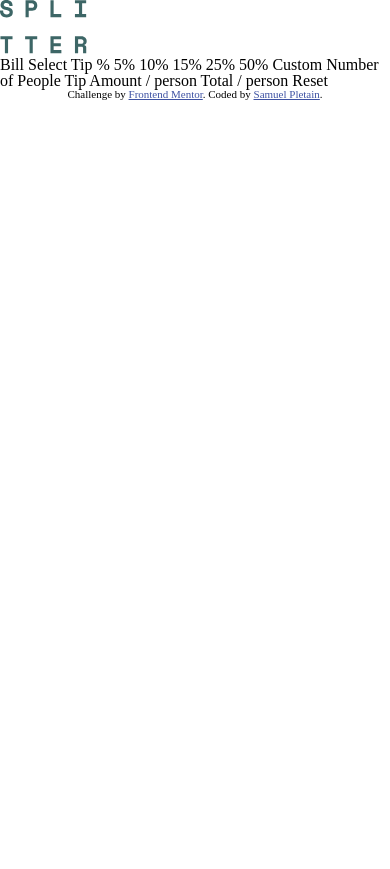
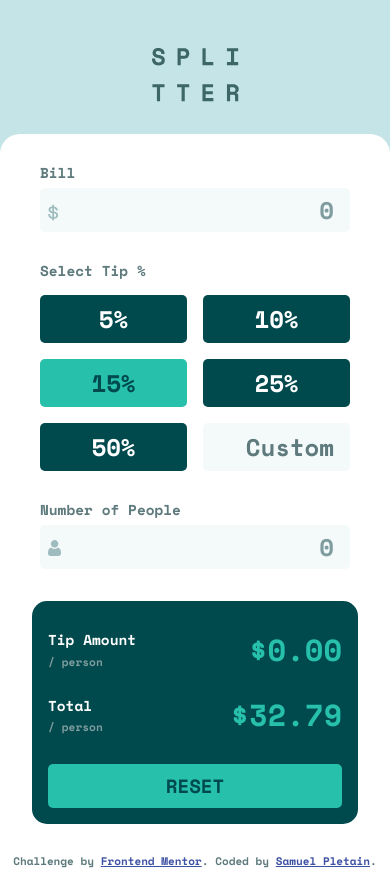
Before and after one commit to samuelpletain/FEM-tip-calculator-app, a website built with Vite: page index.html in a window 390 px wide. Before the commit the page ends 844 px from the top, so only its background shows below. Built offline with nearby package versions, Linux system fonts and the light colour scheme.

Commit message:
Mobile view completed

```diff
--- a/index.html
+++ b/index.html
@@ -18,34 +18,44 @@
   <main class="main">
     <img src="images/logo.svg" alt="Splitter Logo" class="main__logo">
     <div class="main__app app">
-
+      <div class="app__section section section--dollar">
+        <p class="section__title">Bill</p>
+        <input type="text" class="section__input" placeholder="0">
+      </div>
+      <div class="app__section section section--grid">
+        <p class="section__title">Select Tip %</p>
+        <div class="section__button button ">5%</div>
+        <div class="section__button button ">10%</div>
+        <div class="section__button button button--selected">15%</div>
+        <div class="section__button button ">25%</div>
+        <div class="section__button button ">50%</div>
+        <input type="text" class="section__input" placeholder="Custom">
+      </div>
+      <div class="app__section section section--people">
+        <p class="section__title">Number of People</p>
+        <input type="text" class="section__input" placeholder="0">
+      </div>
+      <div class="app__totals totals">
+        <div class="totals__amount amount">
+          <p class="amount__title">Tip Amount
+            <span class="amount__subtitle">/ person</span>
+          </p>
+          <div class="amount__total">$0.00</div>
+        </div>
+        <div class="totals__amount amount">
+          <p class="amount__title">Total
+            <span class="amount__subtitle">/ person</span>
+          </p>
+          <div class="amount__total">$32.79</div>
+        </div>
+        <div class="totals__button">Reset</div>
+      </div>
     </div>
   </main>
-
-  Bill
-
-  Select Tip %
-  5%
-  10%
-  15%
-  25%
-  50%
-  Custom
-
-  Number of People
-
-  Tip Amount
-  / person
-
-  Total
-  / person
-
-  Reset
-
-  <div class="attribution">
+  <footer class="attribution">
     Challenge by <a href="https://www.frontendmentor.io?ref=challenge" target="_blank">Frontend Mentor</a>.
     Coded by <a href="#">Samuel Pletain</a>.
-  </div>
+  </footer>
   <script type="module" src="/main.js"></script>
 </body>
 </html>
--- a/main.js
+++ b/main.js
@@ -1,2 +1,2 @@
+import 'reset-css/sass/_reset.scss'
 import './scss/style.scss'
-import 'reset-css/sass/_reset.scss'
--- a/scss/style.scss
+++ b/scss/style.scss
@@ -0,0 +1,133 @@
+@import url('https://fonts.googleapis.com/css2?family=Space+Mono:wght@700&display=swap');
+
+$primary: hsl(172, 67%, 45%);
+$neutral-900: hsl(183, 100%, 15%);
+$neutral-700: hsl(186, 14%, 43%);
+$neutral-400: hsl(184, 14%, 56%);
+$neutral-300: hsl(185, 41%, 84%);
+$neutral-200: hsl(189, 41%, 97%);
+$neutral-100: hsl(0, 0%, 100%);
+
+$font-size: 24px;
+$font-family: "Space Mono", sans-serif;
+$font-weight: 700;
+
+body, input {
+  font-family: $font-family;
+  font-size: $font-size;
+  font-weight: $font-weight;
+  color: $neutral-700;
+  box-sizing: border-box;
+}
+
+.main {
+  background-color: $neutral-300;
+  &__logo {
+    margin: auto;
+    padding: 3rem 0 2rem;
+    display: block;
+  }
+}
+
+.app {
+  padding: 2rem;
+  background-color: $neutral-100;
+  border-top-left-radius: 20px;
+  border-top-right-radius: 20px;
+}
+
+.section {
+  margin-bottom: 2rem;
+  padding: 0 .5rem;
+  position: relative;
+  &--dollar::after, &--people::after {
+    content: '';
+    background: url("/images/icon-dollar.svg") no-repeat;
+    display: block;
+    width: 2rem;
+    height: 1.5rem;
+    position: absolute;
+    bottom: .3rem;
+    left: 1rem;
+  }
+  &--people::after {
+    background-image: url("/images/icon-person.svg");
+  }
+  &--grid {
+    display: grid;
+    gap: 1rem;
+    grid-template-columns: repeat(2, minmax(0, 1fr));
+    & .section__title {
+      grid-column: 1/3;
+      margin-bottom: 0;
+    }
+    & .section__input::placeholder {
+      color: $neutral-700;
+    }
+  }
+  &__title {
+    font-size: .9rem;
+    margin-bottom: .5rem;
+  }
+  &__input {
+    border-radius: 5px;
+    border: none;
+    background-color: $neutral-200;
+    color: $neutral-900;
+    text-align: right;
+    padding: .25rem 1rem;
+    max-width: 100%;
+    &::placeholder {
+      color: $neutral-400;
+    }
+  }
+}
+
+.totals {
+  background-color: $neutral-900;
+  padding: 2rem 1rem 1rem;
+  border-radius: 15px;
+  &__button {
+    background-color: $primary;
+    color: $neutral-900;
+    padding: .75rem;
+    border-radius: 5px;
+    text-align: center;
+    text-transform: uppercase;
+    font-size: 1.2rem;
+  }
+}
+
+.amount {
+  display: grid;
+  grid-template-columns: repeat(2, 1fr);
+  align-items: center;
+  margin-bottom: 2rem;
+  &__title {
+    font-size: .9rem;
+    color: $neutral-100;
+  }
+  &__subtitle {
+    display: block;
+    margin-top: .5rem;
+    font-size: .7rem;
+    color: $neutral-400;
+  }
+  &__total {
+    text-align: right;
+    font-size: 1.9rem;
+    color: $primary;
+  }
+}
+
+.button {
+  background-color: $neutral-900;
+  color: $neutral-100;
+  border-radius: 5px;
+  padding: .75rem;
+  text-align: center;
+  &--selected {
+    background-color: $primary;
+    color: $neutral-900;
+  }
+}
```
